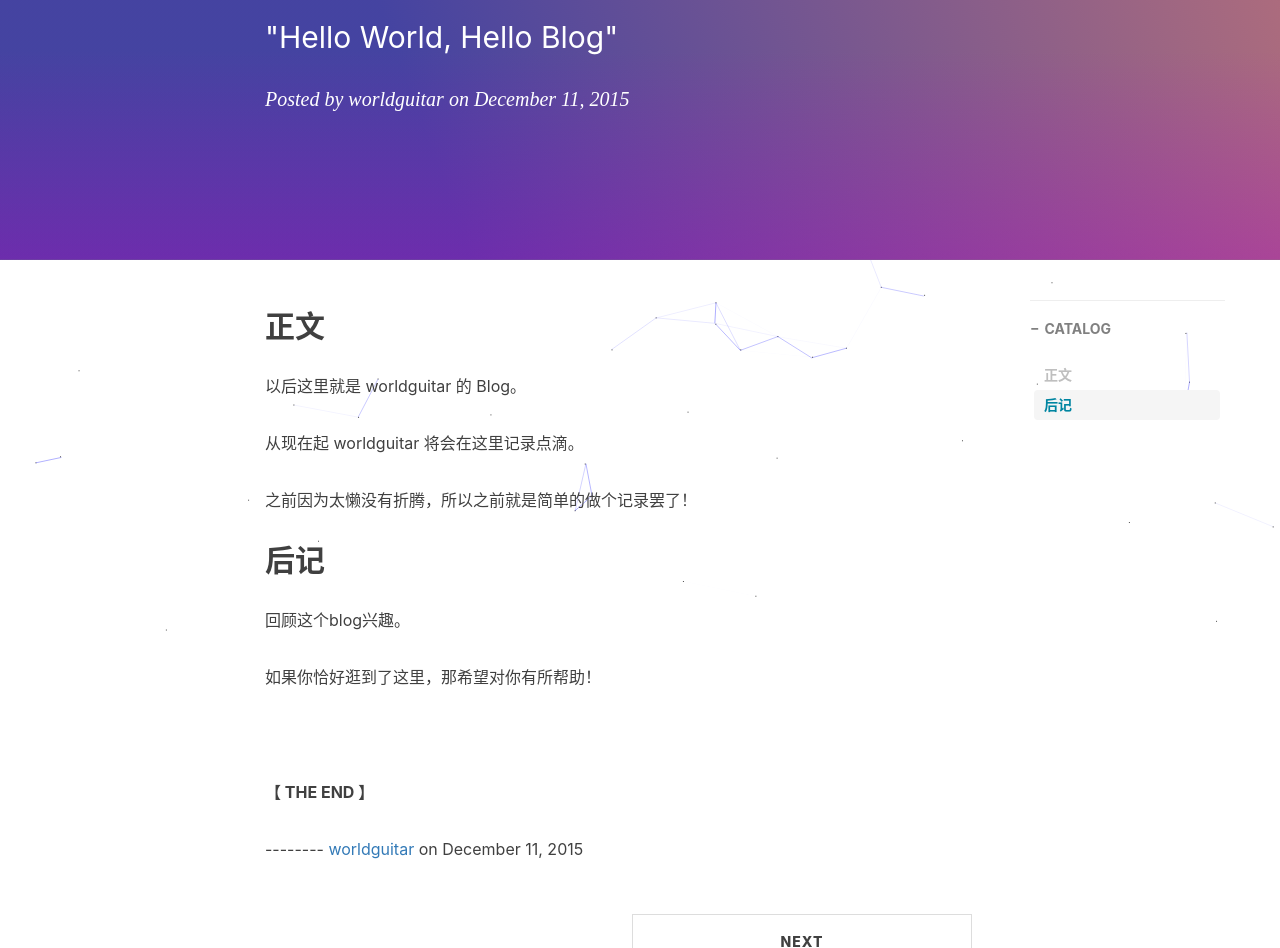
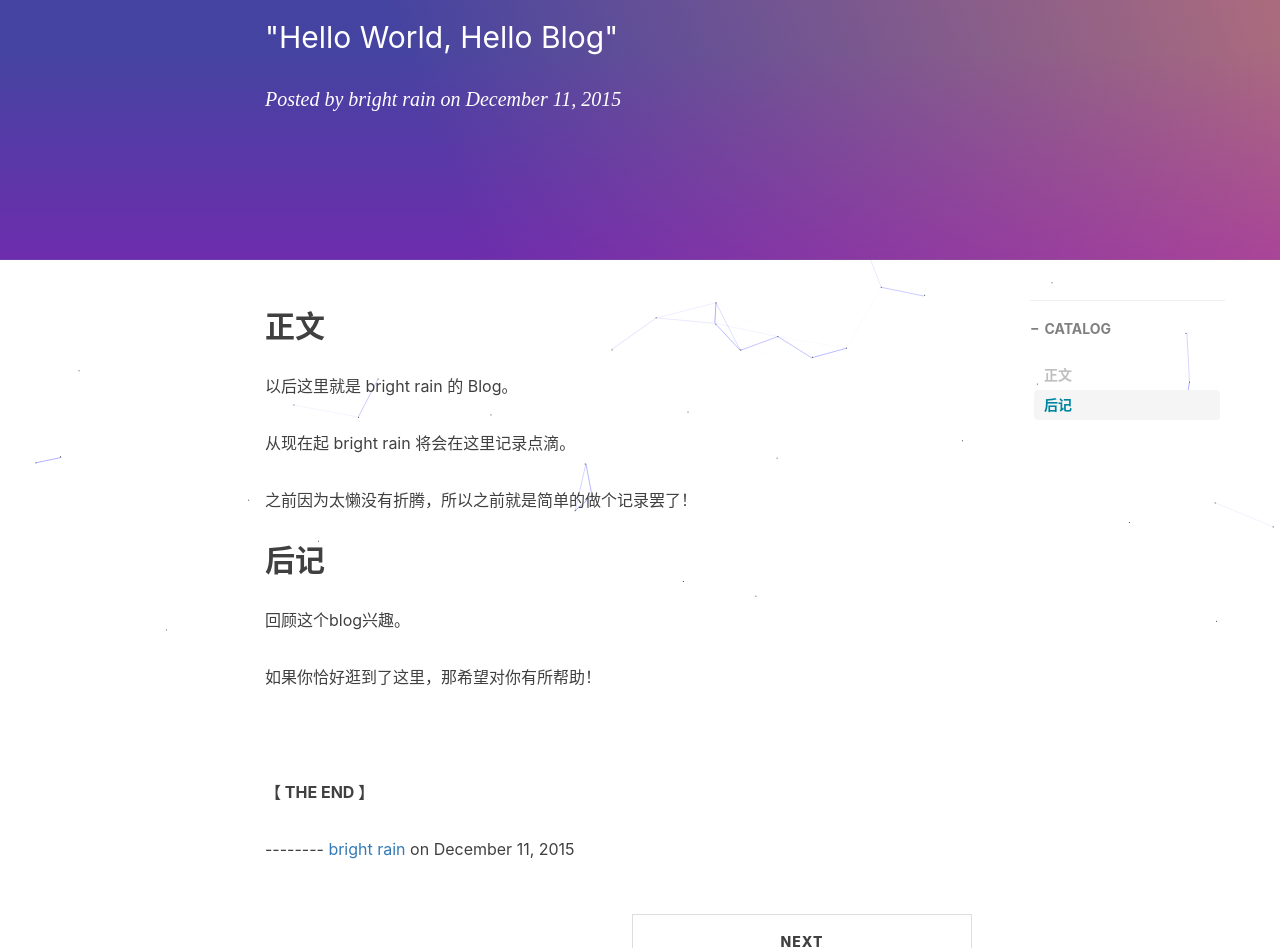
Before and after one commit to comesome/comesome.github.io, a Jekyll site: the page built from _posts/Blog/2015-12-11-Hello Blog.md, in a window 1280 px wide. Shown: the part 263-1211 px from the top of the page. Built offline with Jekyll 4.4.1, drawn with Linux system fonts in a browser that asks for light colours; nearby versions of some CDN libraries; comment, search, counter and statistics services are not loaded.

Commit message:
12.21
bright rain

```diff
--- a/_posts/Blog/2015-12-11-Hello Blog.md
+++ b/_posts/Blog/2015-12-11-Hello Blog.md
@@ -3,7 +3,7 @@ layout:     post
 title:      "Hello Blog"
 subtitle:   " \"Hello World, Hello Blog\""
 date:       2015-12-11 22:00:00
-author:     "worldguitar"
+author:     "bright rain"
 catalog: true
 tags:
     - 生活
@@ -13,9 +13,9 @@ tags:
 
 ## 正文
 
-以后这里就是 worldguitar 的 Blog。
+以后这里就是 bright rain 的 Blog。
 
-从现在起 worldguitar 将会在这里记录点滴。
+从现在起 bright rain 将会在这里记录点滴。
 
 
 之前因为太懒没有折腾，所以之前就是简单的做个记录罢了！
```
